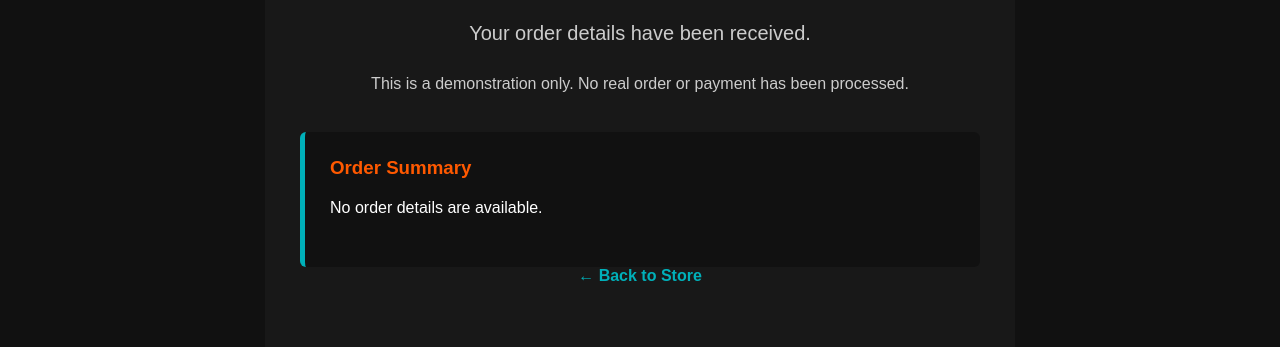
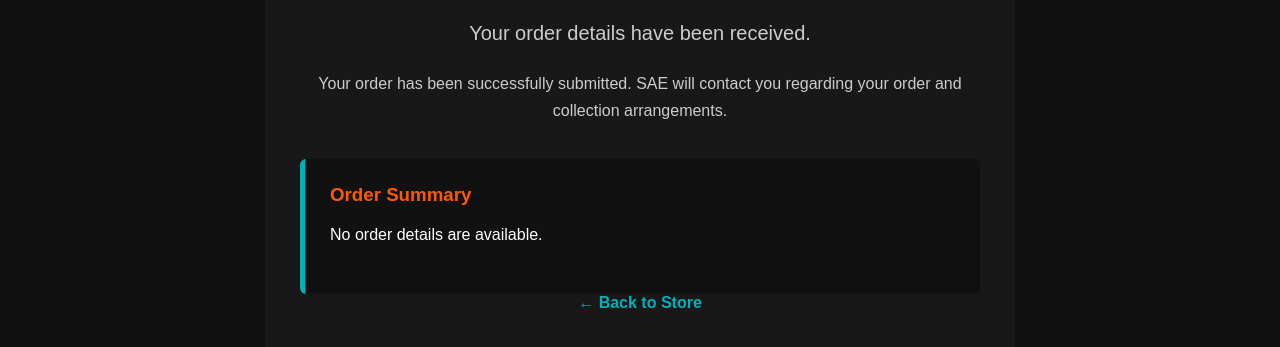
Before and after one commit to Lizzy04/sae-creative-store, a plain HTML site: page order-confirmation.html in a window 1280 px wide. Shown: the part 275-622 px from the top of the page. Drawn offline with Linux system fonts and the light colour scheme.

Commit message:
Update order confirmation message

```diff
--- a/order-confirmation.html
+++ b/order-confirmation.html
@@ -28,9 +28,10 @@
             Your order details have been received.
         </p>
 
-        <p>
-            This is a demonstration only. No real order or payment has been processed.
-        </p>
+       <p>
+    Your order has been successfully submitted.
+    SAE will contact you regarding your order and collection arrangements.
+</p>
 
 <div class="confirmed-order">
 
```
